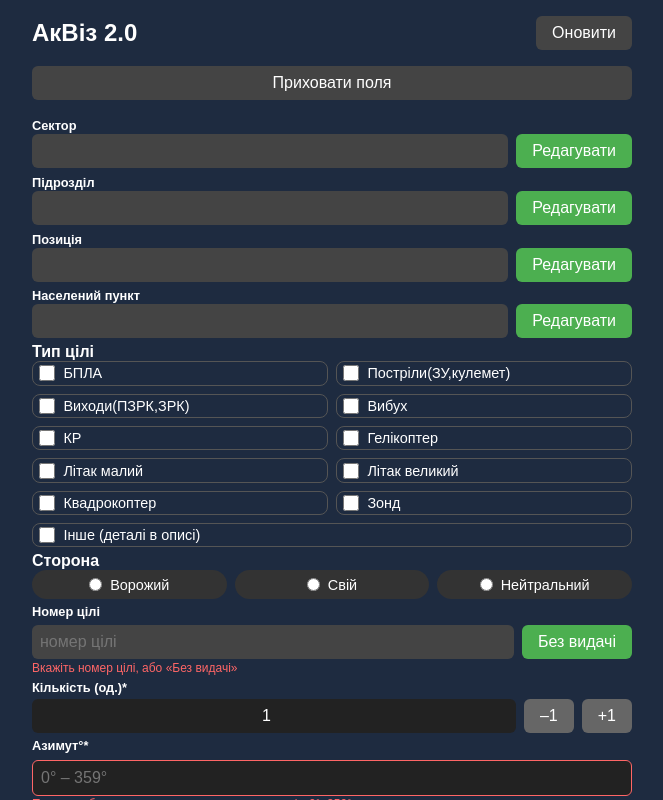
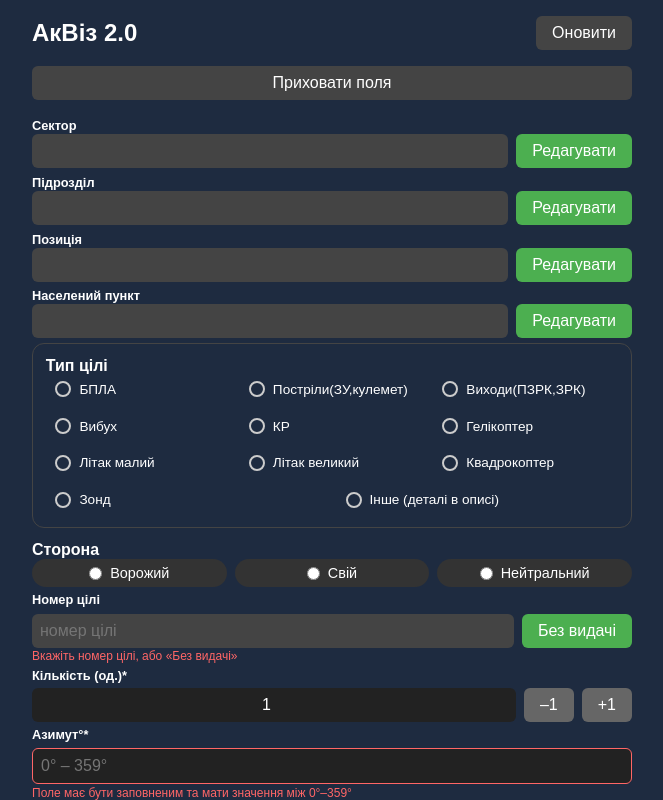
Before and after one commit to lolittajdm-alt/akviz0.2, a Next.js app: page / in a window 1280 px wide. Shown: the whole page, without its empty margins (308-971 px from the left). Built offline with nearby package versions, Linux system fonts and the light colour scheme.

Commit message:
Update index.js

```diff
--- a/pages/index.js
+++ b/pages/index.js
@@ -512,8 +512,18 @@ useEffect(() => {
 )}
 
         {/* ——— Ціль ——— */}
-<div style={blockMargin}>
-  <label style={{ ...labelStyle, fontSize: "1rem" }}>Тип цілі</label>
+<div
+  style={{
+    marginBottom: "0.8rem",
+    padding: "0.8rem",
+    border: "1px solid #444",
+    borderRadius: "12px",
+    backgroundColor: "transparent",
+  }}
+>
+  <label style={{ ...labelStyle, fontSize: "1rem", marginBottom: "0.5rem" }}>
+    Тип цілі
+  </label>
   <div
     style={{
       display: "flex",
@@ -526,19 +536,16 @@ useEffect(() => {
       <label
         key={goal}
         style={{
-          flex: "1 1 calc(50% - 0.5rem)",
+          flex: "1 1 calc(33.33% - 0.5rem)",
           display: "flex",
           alignItems: "center",
-          padding: "0.2rem 0.4rem",
+          backgroundColor: "transparent",
+          color: "#fff",
+          padding: "0.4rem 0.6rem",
           borderRadius: "8px",
-          fontSize: "0.9rem",
+          fontSize: "0.85rem",
           cursor: "pointer",
           userSelect: "none",
-          border: form.selectedGoals.includes(goal)
-            ? "2px solid #2e75ff"
-            : "1px solid #555",
-          background: "transparent",
-          color: "#fff",
         }}
       >
         <input
@@ -546,11 +553,18 @@ useEffect(() => {
           checked={form.selectedGoals.includes(goal)}
           onChange={() => toggleGoal(goal)}
           style={{
-            marginRight: "0.5rem",
+            appearance: "none",
+            WebkitAppearance: "none",
+            MozAppearance: "none",
             width: "1rem",
             height: "1rem",
             borderRadius: "50%",
-            accentColor: "#2e75ff",
+            border: "2px solid #ccc",
+            backgroundColor: form.selectedGoals.includes(goal)
+              ? "#2e75ff"
+              : "transparent",
+            marginRight: "0.5rem",
+            cursor: "pointer",
           }}
         />
         {goal}
```
